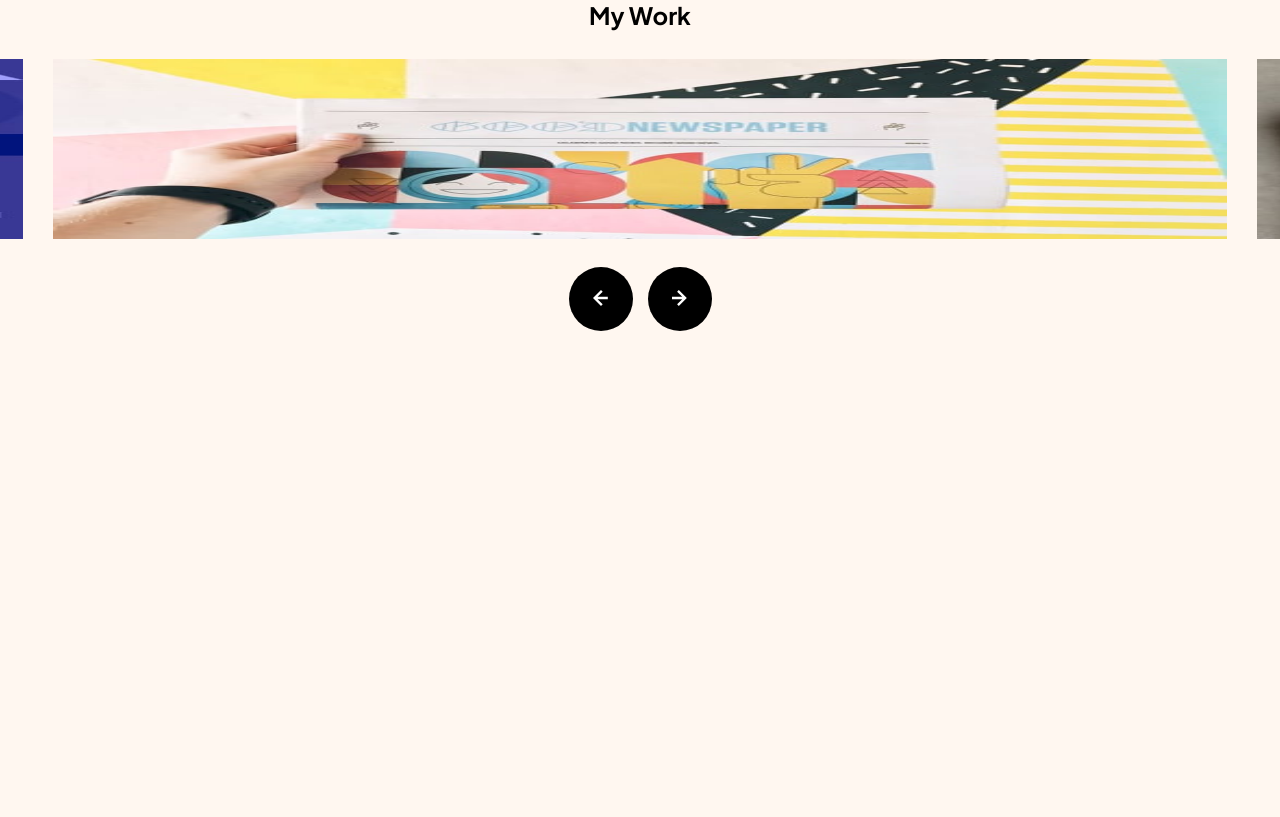
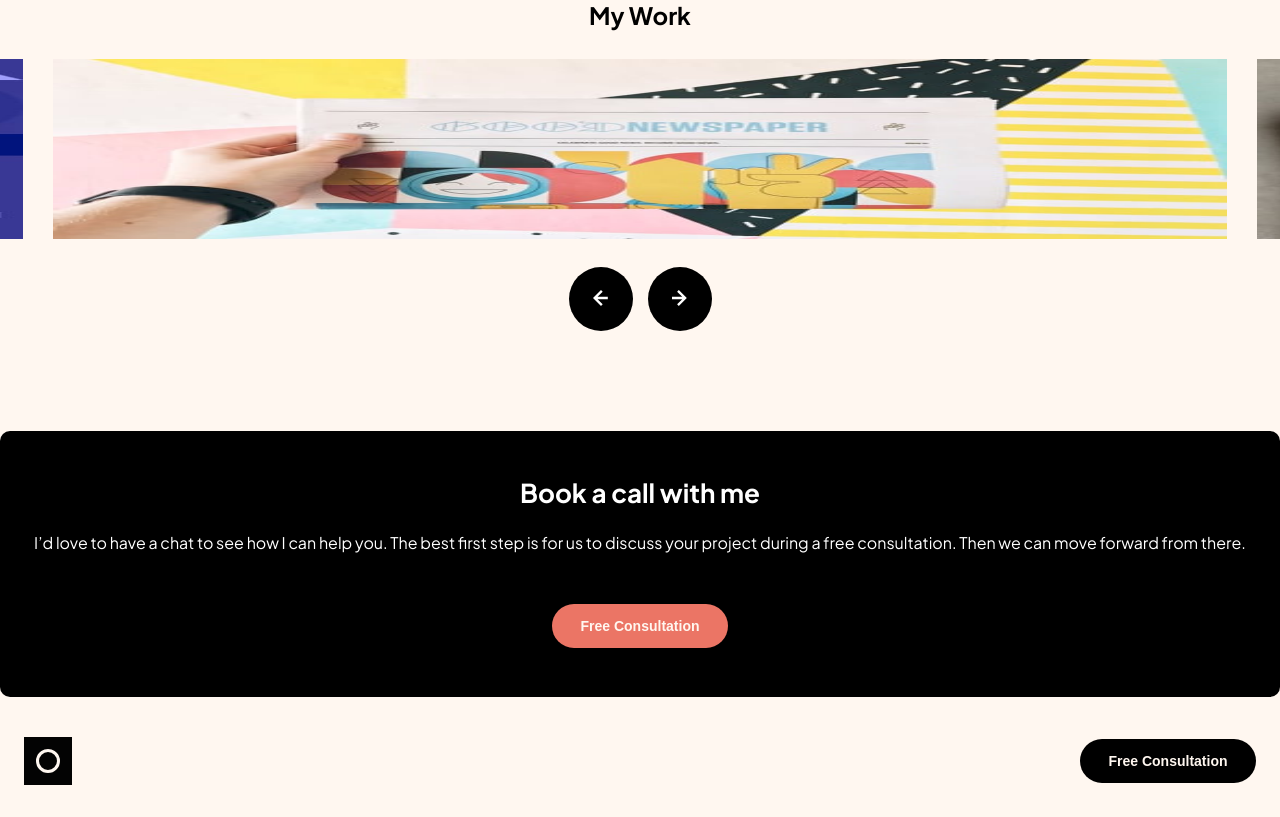
Before and after one commit to lasha-abuladze/single-page-design-portfolio, a website: page index.html in a window 1280 px wide. Shown: the part 3061-3878 px from the top of the page. Before the commit the page ends 3392 px from the top, so only its background shows below. Drawn offline with Linux system fonts and the light colour scheme.

Commit message:
add section--4 and footer

```diff
--- a/index.html
+++ b/index.html
@@ -124,6 +124,32 @@
 
     </section>
 
+    <section class="section--4">
+
+        <article>
+            <h3 class="article-title">
+                Book a call with me
+            </h3>
+
+            <p>
+                I’d love to have a chat to see how I can help you.
+                The best first step is for us to discuss your
+                project during a free consultation. Then we
+                can move forward from there.
+            </p>
+
+            <button>
+                Free Consultation
+            </button>
+        </article>
+
+    </section>
+
+    <footer>
+        <img class="logo" src="./assets/logo.svg" alt="logo">
+        <button>Free Consultation</button>
+    </footer>
+
 
 
     <script src="./script.js"></script>
--- a/main.scss
+++ b/main.scss
@@ -217,3 +217,50 @@ body {
 
 
 }
+
+
+.section--4 {
+    margin-top: 100px;
+    padding: 49px 24px;
+    box-sizing: border-box;
+    background-color: black;
+    border-radius: 10px;
+    color: #fff;
+    text-align: center;
+
+    h3 {
+        font-size: 26px;
+        font-weight: 700;
+        margin-bottom: 24px;
+    }
+
+    p {
+        margin-bottom: 24px;
+    }
+
+    button {
+        @include button-gen();
+        background-color: #EB7565;
+        margin-top: 24px;
+        color: #FFF7F0;
+    }
+}
+
+footer {
+    margin-top: 40px;
+    margin-bottom: 32px;
+    @include flex-row();
+    justify-content: space-between;
+    padding: 0px 24px;
+
+    .logo {
+        width: 48px;
+        height: 48px
+    }
+
+    button {
+        @include button-gen();
+        background-color: Black;
+    }
+
+}
```
Also changed, not shown: style.css.
